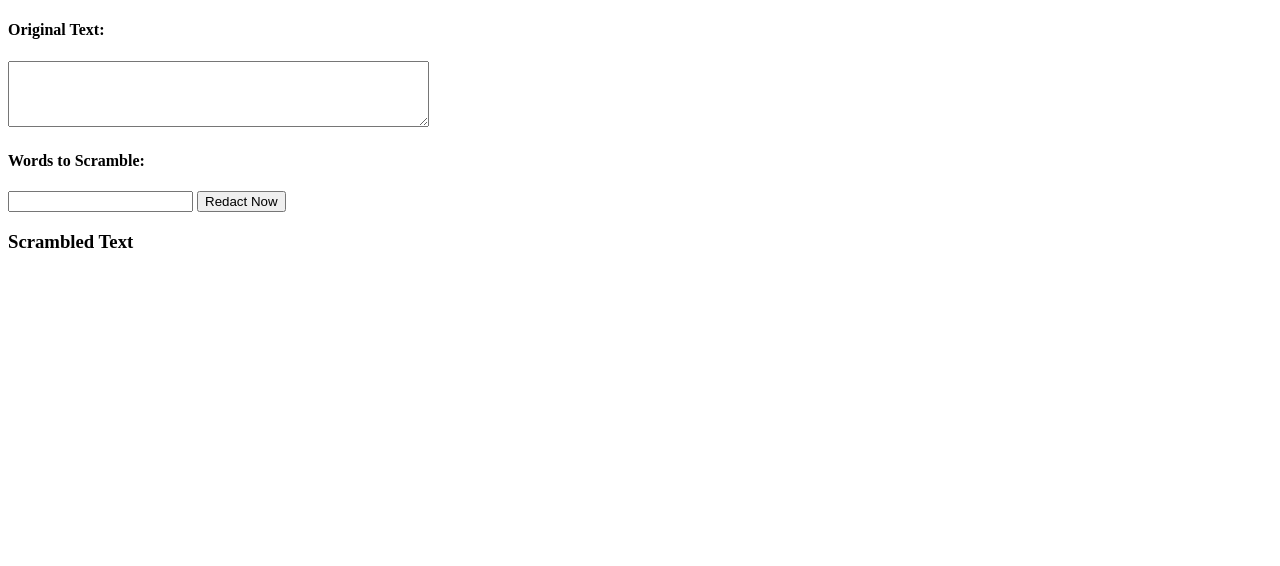
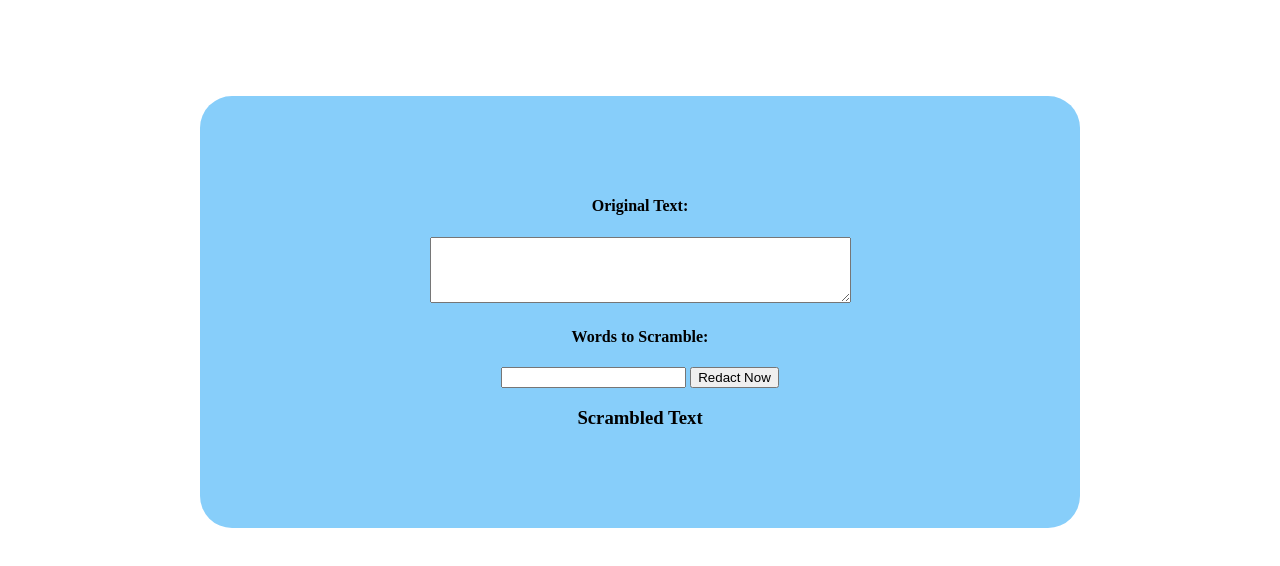
Before and after one commit to A-O-Emmanuel/redact, a plain HTML site: page index.html in a window 1280 px wide. Drawn offline with Linux system fonts and the light colour scheme.

Commit message:
add styles

```diff
--- a/css/styles.css
+++ b/css/styles.css
@@ -0,0 +1,16 @@
+body {
+    text-align: center;
+}
+
+.project-body {
+    margin-top: 6rem;
+    margin-left: 12rem;
+    margin-right: 12rem;
+    padding-top: 5rem;
+    padding-bottom: 5rem;
+
+
+    background-color: lightskyblue;
+
+    border-radius: 2rem;
+}
--- a/index.html
+++ b/index.html
@@ -8,6 +8,8 @@
 </head>
 
 <body>
+
+    <main class="project-body">
     <form id="form">
       <label for="original-words"><h4>Original Text:</h4>
         <textarea type="text"  id="original-words" rows="4" cols="50" required></textarea>
@@ -25,6 +27,7 @@
       <div id="text-container">
 
       </div>
+    </main>
 
   <script src="script.js"></script>
 </body>
```
